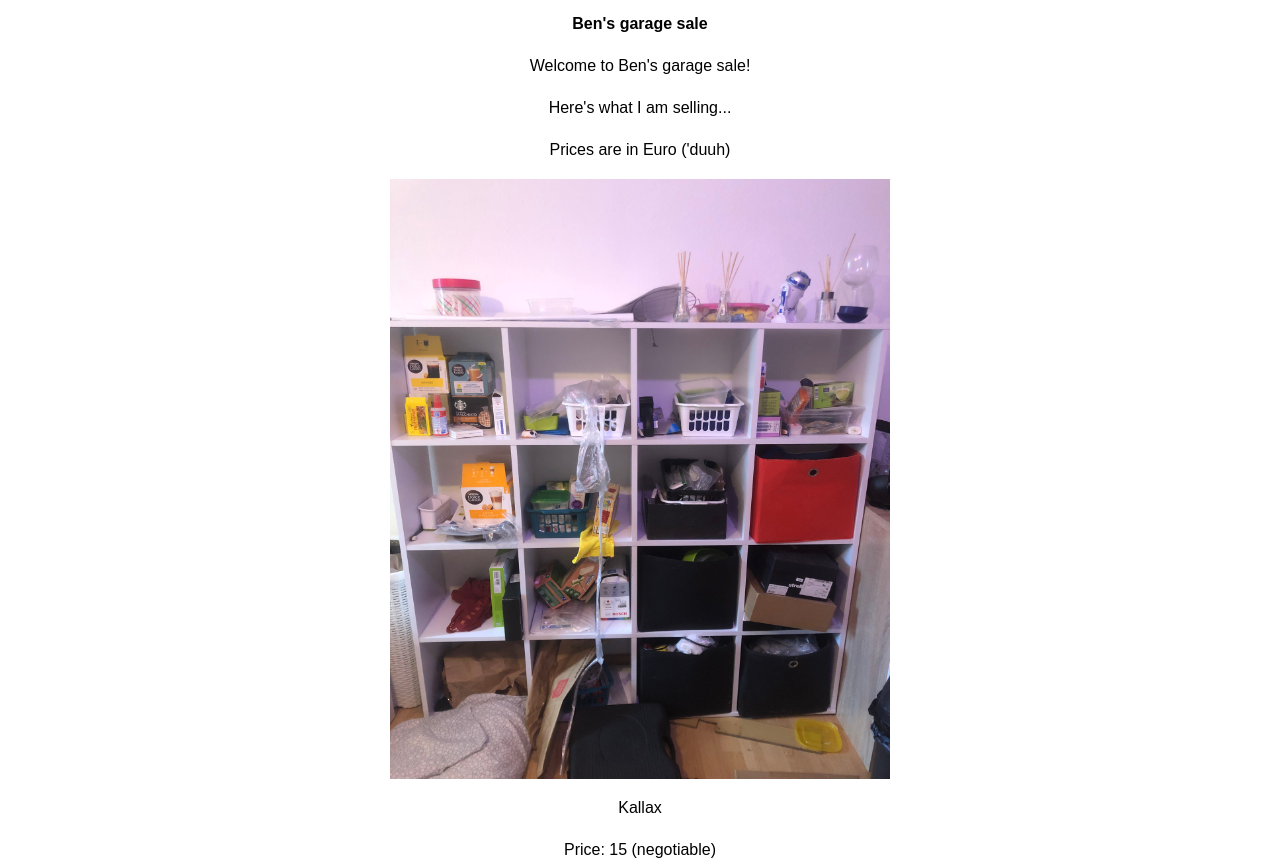
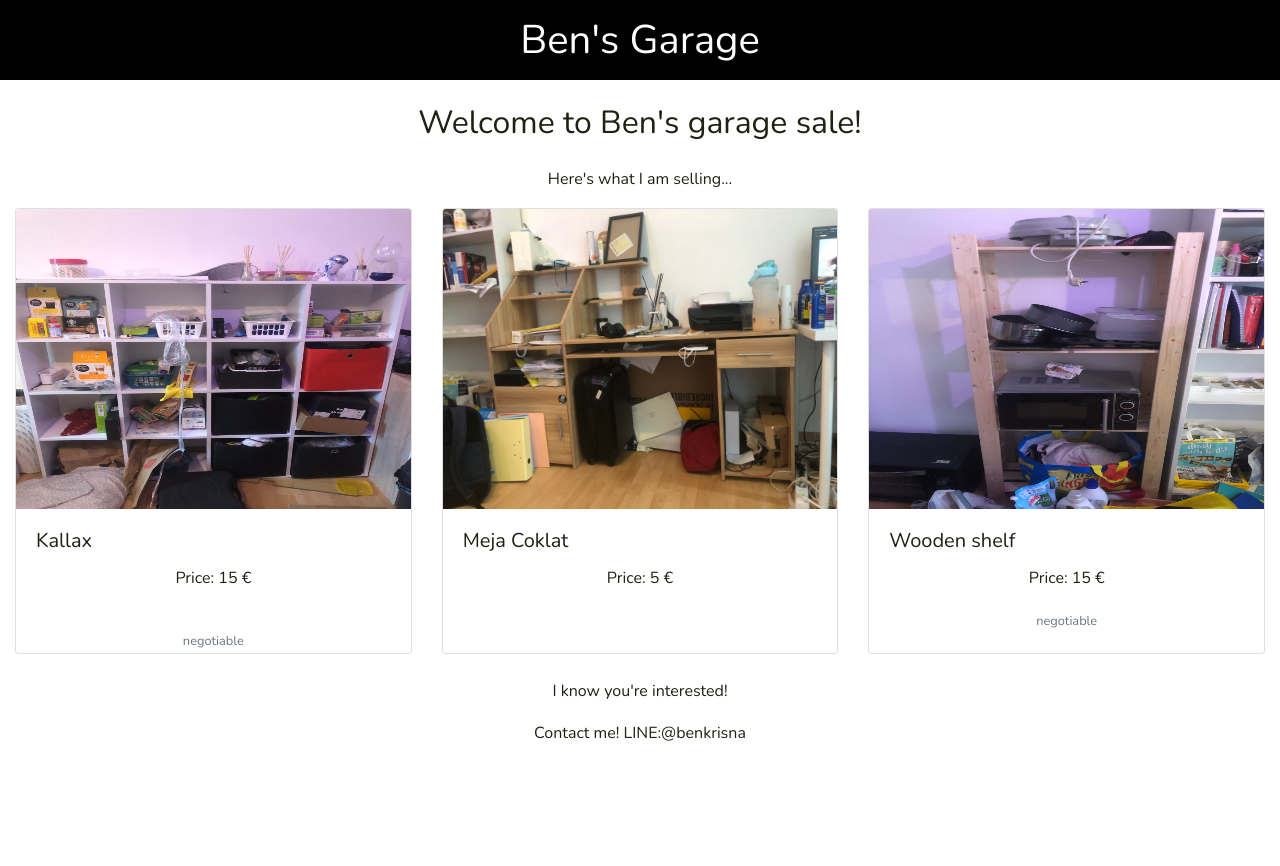
Before and after one commit to benkrisna/benkrisna.github.io, a plain HTML site: page index.html in a window 1280 px wide. Shown: the top 866 px of the page. After the commit the page ends 800 px from the top, so only its background shows below. Drawn offline with nearby package versions, Linux system fonts and the light colour scheme.

Commit message:
Add Bootstrap Card for Items, Add separate stylesheet and link it to html, Add new js script and link it to html

```diff
--- a/index.html
+++ b/index.html
@@ -1,57 +1,75 @@
 <!DOCTYPE html>
-<style>
-  html * {
-    font-size: 16px;
-    line-height: 1.625;
-    color: #2020131;
-    font-family: Nunito, sans-serif;
-  }
-  p {
-    text-align: center;
-  }
-  h1 {
-    text-align: center;
-  }
-
-.center {
-  display: block;
-  margin-left: auto;
-  margin-right: auto;
-}
-</style>
-
-<script>
-  const mobels = ["kallax", "meja-coklat", "Wooden shelf"];
-</script>
-
 <html>
-  <meta charset="UTF-8">
-  <meta name="viewport" content="width=device-width, initial-scale=1">
+  <meta charset="UTF-8" />
+  <meta name="viewport" content="width=device-width, initial-scale=1" />
   <head>
     <title>The ultimate garage sale</title>
+    <link rel="stylesheet" href="./style.css" />
+    <link
+      rel="stylesheet"
+      href="https://cdn.jsdelivr.net/npm/bootstrap@4.3.1/dist/css/bootstrap.min.css"
+      integrity="sha384-ggOyR0iXCbMQv3Xipma34MD+dH/1fQ784/j6cY/iJTQUOhcWr7x9JvoRxT2MZw1T"
+      crossorigin="anonymous"
+    />
+    <link rel="preconnect" href="https://fonts.googleapis.com" />
+    <link rel="preconnect" href="https://fonts.gstatic.com" crossorigin />
+    <link
+      href="https://fonts.googleapis.com/css2?family=Nunito:wght@200;300;400&display=swap"
+      rel="stylesheet"
+    />
   </head>
   <body>
-    <h1>Ben's garage sale</h1>
-    <p>Welcome to Ben's garage sale!</p>
+    <h1>Ben's Garage</h1>
+    <h2>Welcome to Ben's garage sale!</h2>
     <p>Here's what I am selling...</p>
-    <p>Prices are in Euro ('duuh)</p>
 
     <!-- Kallax -->
-    <img src="pictures/kallax.jpg" alt="Kallax" width="500" height="600" class="center">
-    <p>Kallax</p>
-    <p>Price: 15 (negotiable)</p>
-
-    <!-- Meja coklat -->
-    <img src="pictures/meja-coklat.jpg" alt="Meja coklat" width="500" height="600" class="center">
-    <p>Meja coklat</p>
-    <p>Price: 5 (negotiable)</p>
-
-    <!-- Wooden shelf-->
-    <img src="pictures/wooden-shelf.jpg" alt="Wooden shelf" width="500" height="600" class="center">
-    <p>Wooden shelf</p>
-    <p>Price: 10 (negotiable)</p>
-
+    <div class="container-fluid">
+      <div class="card-deck">
+        <div class="card">
+          <img
+            class="card-img-top"
+            src="pictures/kallax.jpg"
+            alt="Card image cap"
+          />
+          <div class="card-body">
+            <h5 class="card-title">Kallax</h5>
+            <p class="card-text">Price: 15 €</p>
+          </div>
+          <p class="card-text">
+            <small class="text-muted">negotiable</small>
+          </p>
+        </div>
+        <div class="card">
+          <img
+            class="card-img-top"
+            src="pictures/meja-coklat.jpg"
+            alt="Card image cap"
+          />
+          <div class="card-body">
+            <h5 class="card-title">Meja Coklat</h5>
+            <p class="card-text">Price: 5 €</p>
+          </div>
+        </div>
+        <div class="card">
+          <img
+            class="card-img-top"
+            src="pictures/wooden-shelf.jpg"
+            alt="Card image cap"
+          />
+          <div class="card-body">
+            <h5 class="card-title">Wooden shelf</h5>
+            <p class="card-text">Price: 15 €</p>
+            <p class="card-text">
+              <small class="text-muted">negotiable</small>
+            </p>
+          </div>
+        </div>
+      </div>
+    </div>
+    <br />
     <p>I know you're interested!</p>
     <p>Contact me! LINE:@benkrisna</p>
+    <script src="./script.js"></script>
   </body>
 </html>
--- /dev/null
+++ b/script.js
@@ -0,0 +1 @@
+const mobels = ["kallax", "meja-coklat", "Wooden shelf"];
--- /dev/null
+++ b/style.css
@@ -0,0 +1,41 @@
+* {
+    padding: 0;
+    margin: 0;
+    font-size: 16px;
+    line-height: 1.625;
+    color: #202013;
+    font-family: Nunito, sans-serif;
+}
+
+p {
+    text-align: center;
+    margin: 1rem;
+}
+
+h2 {
+    padding: 1rem;
+    text-align: center;
+}
+
+h1 {
+    padding: 1rem;
+    background-color: black;
+    color: white;
+    font-size: 2rem;
+    text-align: center;
+}
+
+.center {
+    display: block;
+    margin-left: auto;
+    margin-right: auto;
+}
+
+img {
+    width: 300px;
+    height: 300px;
+}
+
+.img-container {
+    display: flex;
+}
```
